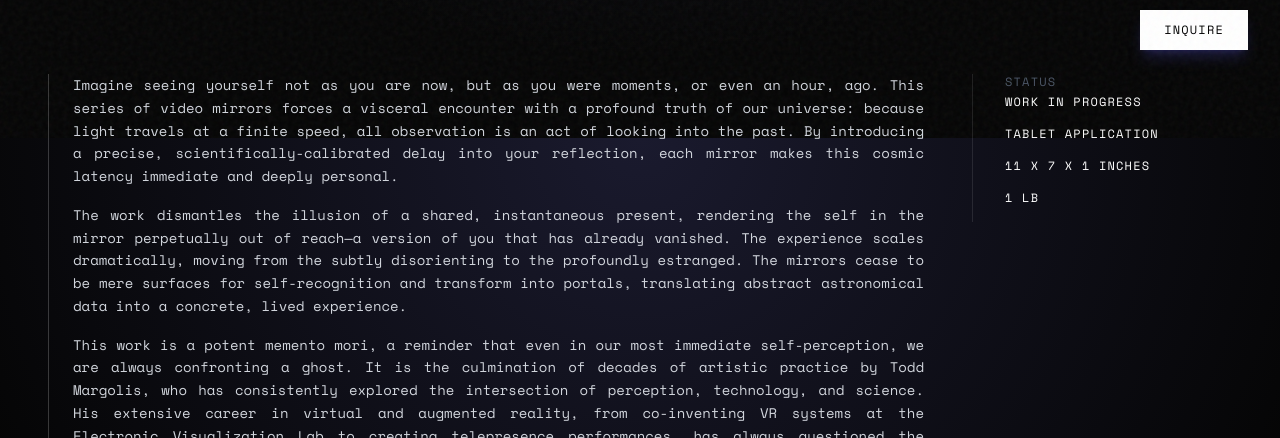
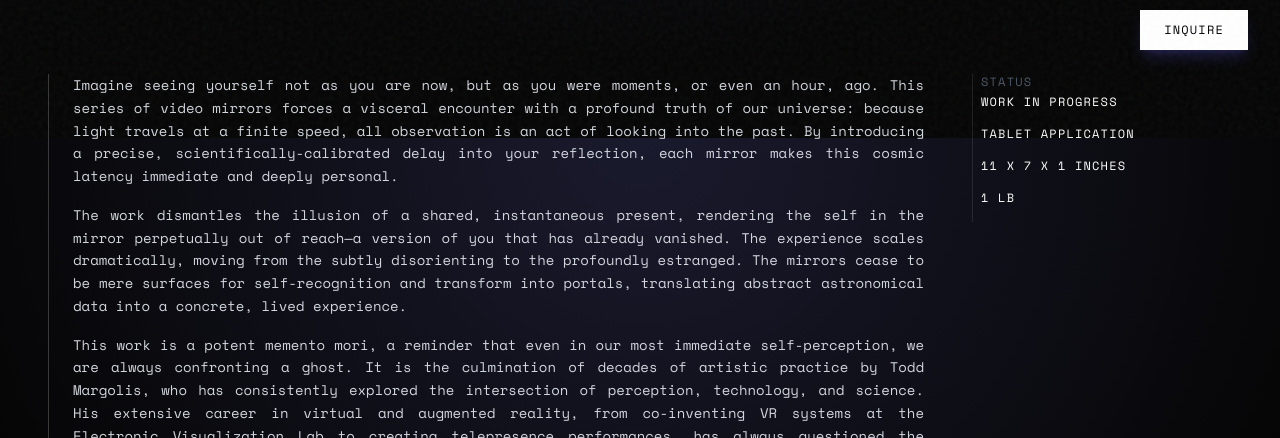
Before and after one commit to tmargolis/toddmargolis, an Astro site: page /works/delayed-vision in a window 1280 px wide. Shown: the part 662-1100 px from the top of the page. Built offline with nearby package versions, Linux system fonts and the light colour scheme; Astro itself is replaced by a stand-in of ours; a web font is replaced by a local one.

Commit message:
Update [slug].astro

```diff
--- a/src/pages/works/[slug].astro
+++ b/src/pages/works/[slug].astro
@@ -282,7 +282,7 @@ const showContentImages = project.images.length >= 2 || (hasVideo && project.ima
     </div>
 
     <!-- Right Col: Properties -->
-    <div class="md:col-span-3 md:sticky md:top-32 h-fit space-y-8 border-t md:border-t-0 md:border-l border-white/10 pt-8 md:pt-0 md:pl-8">
+    <div class="md:col-span-3 md:sticky md:top-32 h-fit space-y-8 border-t md:border-t-0 md:border-l border-white/10 pt-8 md:pt-0 md:pl-2">
       <div class="space-y-4 font-mono text-xs uppercase tracking-widest text-gray-400">
        {/* Check if status Exists */}
        {project.status ? (
```
